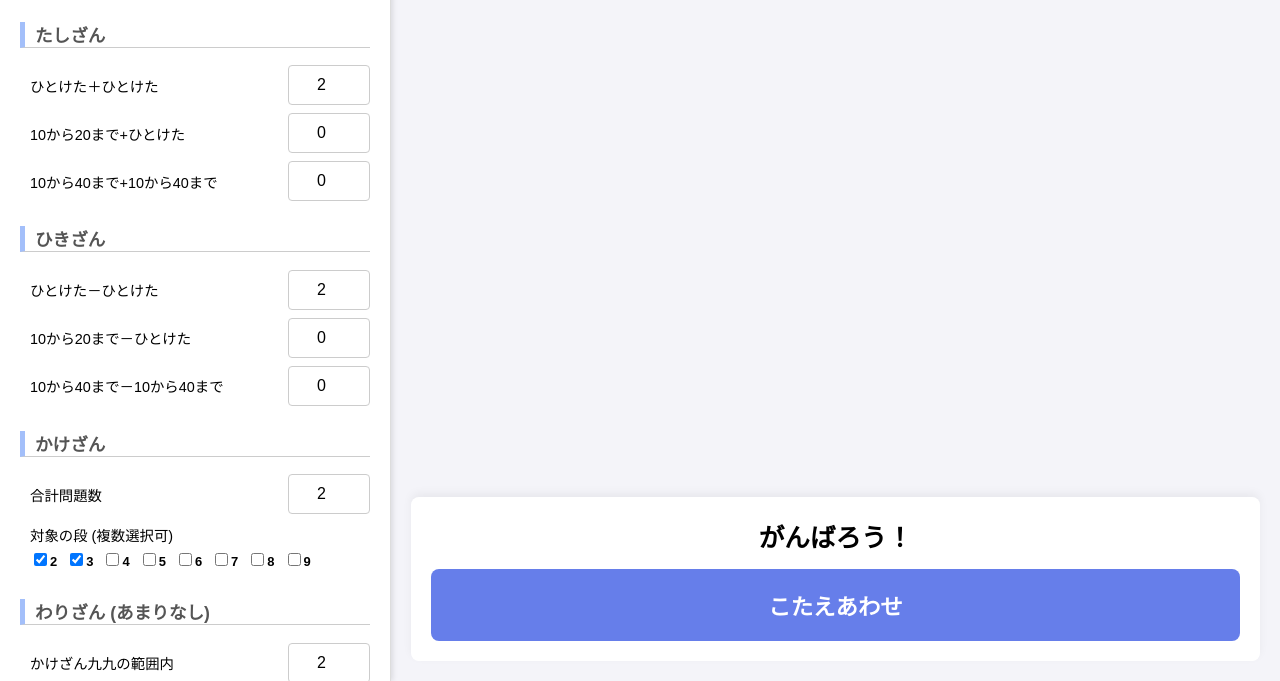
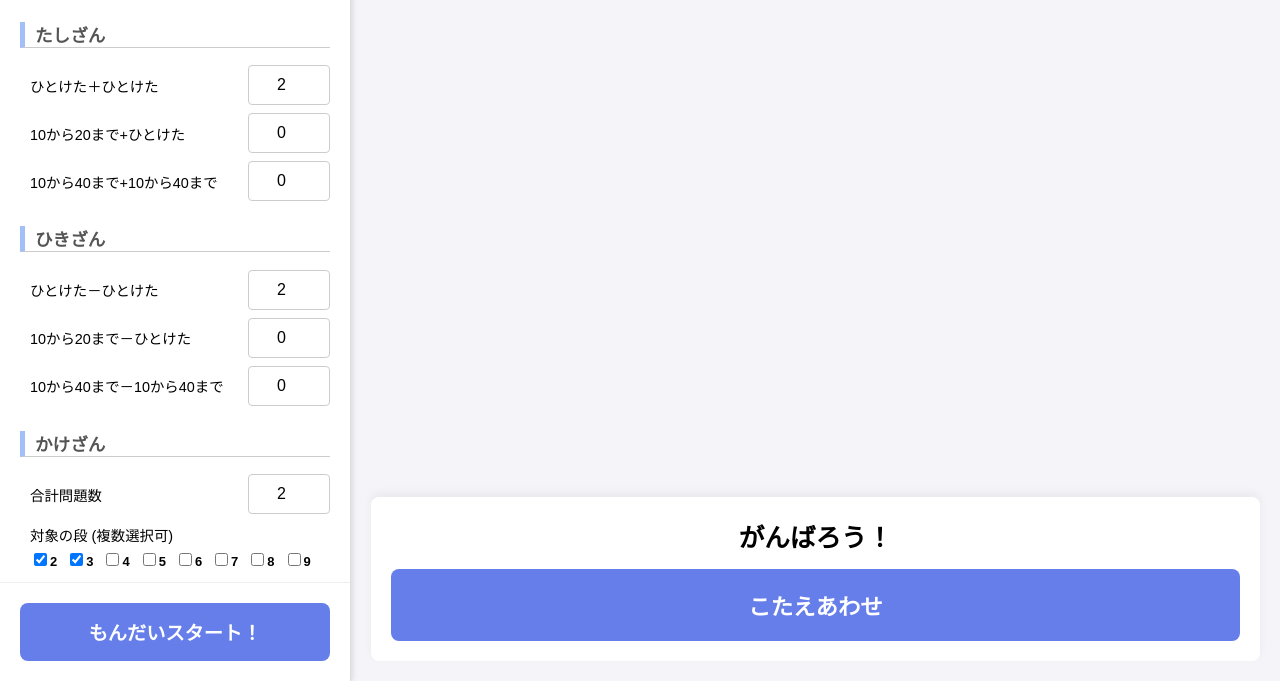
Before and after one commit to sorafjah/keisan-tablet, a plain HTML site: page index.html in a window 1280 px wide. Shown: the part 119-800 px from the top of the page. Drawn offline with Linux system fonts and the light colour scheme.

Commit message:
Update index.html

```diff
--- a/index.html
+++ b/index.html
@@ -25,18 +25,25 @@
             background-color: #ffffff;
             border-right: 1px solid #ddd;
             box-shadow: 2px 0 5px rgba(0,0,0,0.1);
-            transition: width 0.3s ease, padding 0.3s ease;
+            transition: width 0.3s ease;
             flex-shrink: 0;
-            /* REVISED: シンプルなスクロールコンテナに変更 */
-            overflow-y: auto;
-            padding: 20px;
+            /* REVISED: ボタンを固定するためのFlexboxレイアウト */
+            display: flex;
+            flex-direction: column;
+            height: 100vh;
         }
         #sidebar.hidden {
             width: 0;
-            padding: 0;
             border-right: none;
             overflow: hidden;
         }
+        /* REVISED: 設定項目をスクロールさせるためのエリア */
+        #sidebar-scroll-area {
+            flex-grow: 1; /* 利用可能な高さいっぱいに広がる */
+            overflow-y: auto; /* 内容がはみ出たらスクロール */
+            padding: 20px;
+        }
+
         #main-content {
             flex-grow: 1;
             padding: 20px;
@@ -68,10 +75,15 @@
         .input-item label { flex: 1; margin-bottom: 0; font-weight: normal; }
         .input-item input[type="number"] { width: 60px; padding: 10px; border-radius: 4px; border: 1px solid #ccc; text-align: center; font-size: 1em; }
 
+        /* REVISED: スタートボタンをサイドバー下部に固定するためのラッパー */
+        #generateBtn-wrapper {
+            flex-shrink: 0; /* ボタンエリアが縮まないように */
+            padding: 20px;
+            border-top: 1px solid #eee;
+        }
         #generateBtn {
             width: 100%; padding: 15px; font-size: 1.2em; font-weight: bold; background-color: var(--primary-color);
             color: white; border: none; border-radius: 8px; cursor: pointer;
-            margin-top: 30px; /* 設定項目とのスペースを確保 */
         }
 
         /* 問題表示エリアのスタイル */
@@ -141,7 +153,8 @@
 <body>
 
     <div id="sidebar">
-        <!-- REVISED: ラッパーを削除し、コンテンツを直接配置 -->
+        <!-- REVISED: スクロール用のラッパーを追加 -->
+        <div id="sidebar-scroll-area">
             <h3 style="margin-top: 0;">出題順</h3>
             <div class="input-group">
                 <input type="radio" id="order-sequential" name="order" value="sequential" checked>
@@ -182,7 +195,11 @@
                 <div class="input-item"><label for="div_kuku">かけざん九九の範囲内</label><input type="number" id="div_kuku" class="q-input" min="0" value="2"></div>
                 <div class="input-item"><label for="div_u99s">99まで÷ひとけた</label><input type="number" id="div_u99s" class="q-input" min="0" value="0"></div>
             </div>
+        </div>
+        <!-- REVISED: ボタンをスクロールエリアの外に配置 -->
+        <div id="generateBtn-wrapper">
              <button id="generateBtn">もんだいスタート！</button>
+        </div>
     </div>
 
     <div id="main-content">
```
Lines whose indentation alone changed are shown as unchanged.
